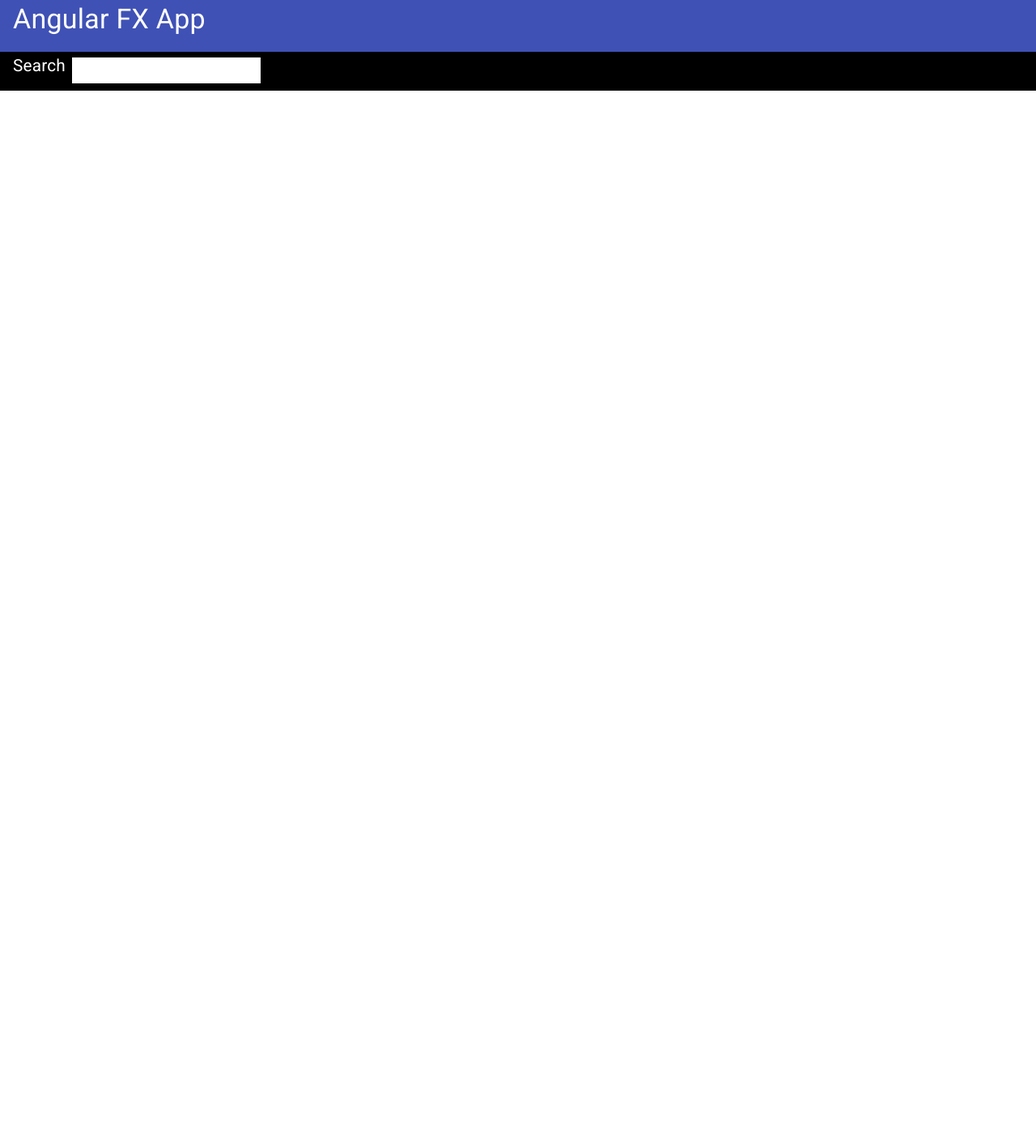
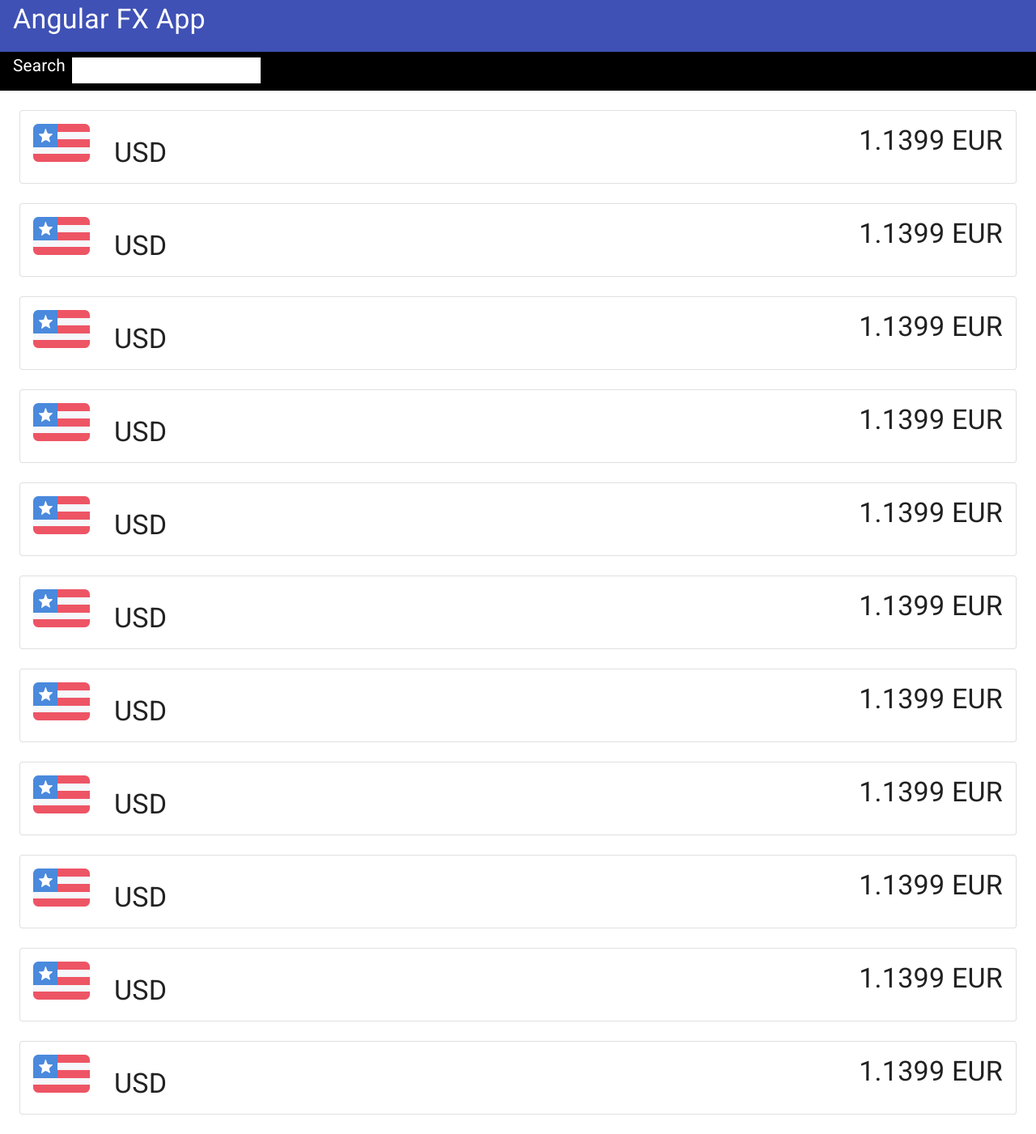
Before and after one commit to Zendo93/angular-fx-app, an Angular app: page / in a window 1280 px wide. Shown: the whole page at 81% size. Before the commit the page ends 800 px from the top, so only its background shows below. Built offline with nearby package versions, Linux system fonts and the light colour scheme.

Commit message:
created result component

```diff
--- a/src/app/app.component.html
+++ b/src/app/app.component.html
@@ -1,2 +1,3 @@
 <app-header></app-header>
 <app-search-bar></app-search-bar>
+<app-result></app-result>
--- /dev/null
+++ b/src/app/result/result.component.css
@@ -0,0 +1,25 @@
+.mat-card {
+  margin: 24px;
+  border: 1px solid rgba(0, 0, 0, 0.12);
+  box-shadow: none;
+  position: static;
+  overflow: hidden;
+}
+
+.currency {
+  display: inline;
+  margin-left: 30px;
+}
+
+.exchange-value {
+  float: right;
+  display: inline;
+}
+
+h4 {
+  font-size: 2.125rem;
+  font-family: "Roboto", "Helvetica", "Arial", sans-serif;
+  font-weight: 400;
+  line-height: 1.235;
+  letter-spacing: 0.00735em;
+}
--- /dev/null
+++ b/src/app/result/result.component.html
@@ -0,0 +1,77 @@
+<mat-card>
+  <mat-card-content>
+    <img src="assets/flags/us.png" alt="us">
+    <h4 class="currency">USD</h4>
+    <h4 class="exchange-value" >1.1399 EUR</h4>
+  </mat-card-content>
+</mat-card>
+<mat-card>
+  <mat-card-content>
+    <img src="assets/flags/us.png" alt="us">
+    <h4 class="currency">USD</h4>
+    <h4 class="exchange-value" >1.1399 EUR</h4>
+  </mat-card-content>
+</mat-card>
+<mat-card>
+  <mat-card-content>
+    <img src="assets/flags/us.png" alt="us">
+    <h4 class="currency">USD</h4>
+    <h4 class="exchange-value" >1.1399 EUR</h4>
+  </mat-card-content>
+</mat-card>
+<mat-card>
+  <mat-card-content>
+    <img src="assets/flags/us.png" alt="us">
+    <h4 class="currency">USD</h4>
+    <h4 class="exchange-value" >1.1399 EUR</h4>
+  </mat-card-content>
+</mat-card>
+<mat-card>
+  <mat-card-content>
+    <img src="assets/flags/us.png" alt="us">
+    <h4 class="currency">USD</h4>
+    <h4 class="exchange-value" >1.1399 EUR</h4>
+  </mat-card-content>
+</mat-card>
+<mat-card>
+  <mat-card-content>
+    <img src="assets/flags/us.png" alt="us">
+    <h4 class="currency">USD</h4>
+    <h4 class="exchange-value" >1.1399 EUR</h4>
+  </mat-card-content>
+</mat-card>
+<mat-card>
+  <mat-card-content>
+    <img src="assets/flags/us.png" alt="us">
+    <h4 class="currency">USD</h4>
+    <h4 class="exchange-value" >1.1399 EUR</h4>
+  </mat-card-content>
+</mat-card>
+<mat-card>
+  <mat-card-content>
+    <img src="assets/flags/us.png" alt="us">
+    <h4 class="currency">USD</h4>
+    <h4 class="exchange-value" >1.1399 EUR</h4>
+  </mat-card-content>
+</mat-card>
+<mat-card>
+  <mat-card-content>
+    <img src="assets/flags/us.png" alt="us">
+    <h4 class="currency">USD</h4>
+    <h4 class="exchange-value" >1.1399 EUR</h4>
+  </mat-card-content>
+</mat-card>
+<mat-card>
+  <mat-card-content>
+    <img src="assets/flags/us.png" alt="us">
+    <h4 class="currency">USD</h4>
+    <h4 class="exchange-value" >1.1399 EUR</h4>
+  </mat-card-content>
+</mat-card>
+<mat-card>
+  <mat-card-content>
+    <img src="assets/flags/us.png" alt="us">
+    <h4 class="currency">USD</h4>
+    <h4 class="exchange-value" >1.1399 EUR</h4>
+  </mat-card-content>
+</mat-card>
--- /dev/null
+++ b/src/app/result/result.component.ts
@@ -0,0 +1,15 @@
+import { Component, OnInit } from '@angular/core';
+
+@Component({
+  selector: 'app-result',
+  templateUrl: './result.component.html',
+  styleUrls: ['./result.component.css']
+})
+export class ResultComponent implements OnInit {
+
+  constructor() { }
+
+  ngOnInit(): void {
+  }
+
+}
--- a/src/app/search-bar/search-bar.component.css
+++ b/src/app/search-bar/search-bar.component.css
@@ -1,8 +1,3 @@
-:host {
-  display: flex;
-  flex-direction: column;
-  align-items: flex-start;
-}
 .container {
   position: sticky;
   top: 0;
--- a/src/styles.css
+++ b/src/styles.css
@@ -1,4 +1,3 @@
 /* You can add global styles to this file, and also import other style files */
 
-html, body { height: 100%; }
-body { margin: 0; font-family: Roboto, "Helvetica Neue", sans-serif; }
+body { margin: auto; font-family: Roboto, "Helvetica Neue", sans-serif; }
```
Also changed, not shown: src/app/app.module.ts (+6 -2 lines), 1 other file (tests, documents, lock files or other folders).
